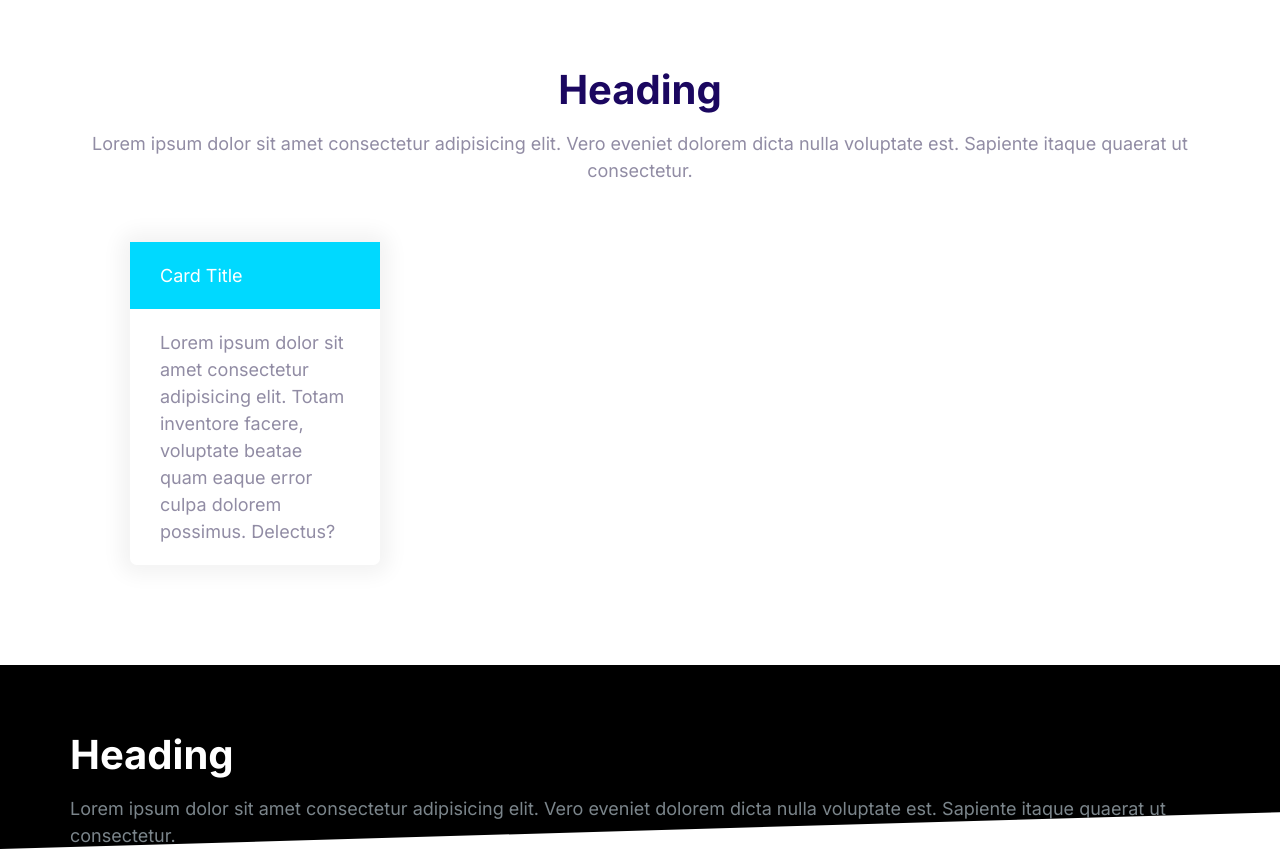
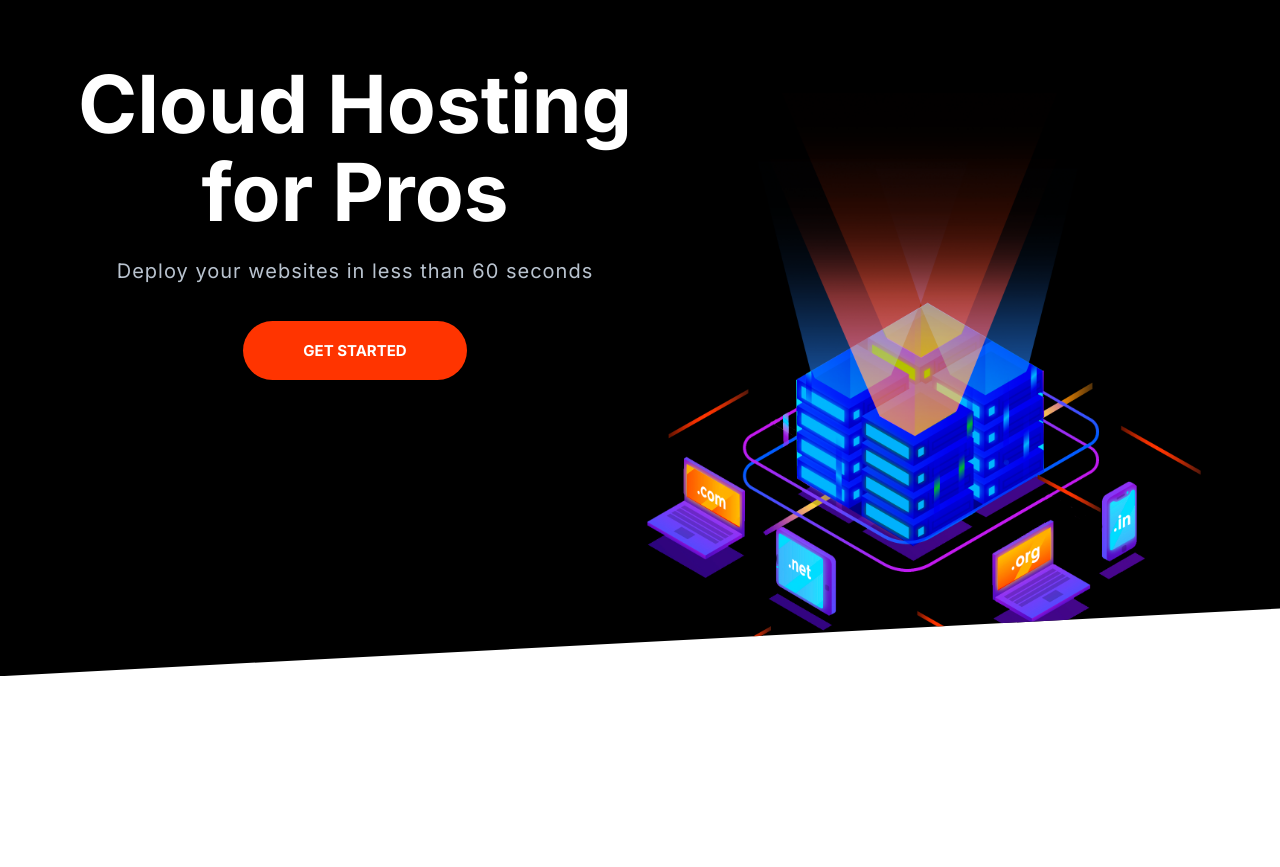
Before and after one commit to Jidda88/Moshify, a plain HTML site: page index.html in a window 1280 px wide. After the commit the page ends 800 px from the top, so only its background shows below. Drawn offline with Linux system fonts and the light colour scheme.

Commit message:
Building hero component initials.

```diff
--- a/css/styles.css
+++ b/css/styles.css
@@ -29,6 +29,7 @@ body {
 h1, h2, h3 {
     color: var(--color-headings);
     margin-bottom: 1rem;
+    line-height: 1.1;
 }
 
 h1 {
@@ -692,3 +693,36 @@ padding: 2rem 3rem;
     max-width: 1140px;
     margin: 0 auto;
 }
+
+/* Hero */
+
+.hero {
+    clip-path: polygon(0% 0%, 100% 0%, 100% 90%, 0% 100%);
+}
+
+.hero__tagline {
+    font-size: 2rem;
+    color: #b9c3cf;
+    letter-spacing: 1px;
+    margin: 2rem 0 5rem;
+}
+
+.hero__image {
+    width: 100%;
+}
+
+@media screen and (min-with: 768px){
+    .hero {
+        padding-top: 0;
+    }
+
+    .hero__content {
+        text-align: left;
+        align-self: center;
+    }
+
+    .block__heading {
+        font-size: 8rem;
+    }
+
+}
--- a/index.html
+++ b/index.html
@@ -15,36 +15,19 @@
     <link rel="stylesheet" href="css/styles.css" />
   </head>
   <body>
-    <section class="block container">
-      <header class="block__header">
-        <h2 class="block__heading">Heading</h2>
-        <p>
-          Lorem ipsum dolor sit amet consectetur adipisicing elit. Vero eveniet
-          dolorem dicta nulla voluptate est. Sapiente itaque quaerat ut
-          consectetur.
-        </p>
-      </header>
-      <div style="width: 30%; padding: 4rem">
-        <div class="card card--secondary">
-          <header class="card__header">Card Title</header>
-          <div class="card__body">
-            Lorem ipsum dolor sit amet consectetur adipisicing elit. Totam
-            inventore facere, voluptate beatae quam eaque error culpa dolorem
-            possimus. Delectus?
-          </div>
-        </div>
+    <section class="block block--dark block--skewed-left hero">
+      <div class="container grid grid--cols-2">
+        <header class="block__header hero__content">
+          <h1 class="block__heading">Cloud Hosting for Pros</h1>
+          <p class="hero__tagline">
+            Deploy your websites in less than 60 seconds
+          </p>
+          <a href="#" class="btn btn--accent btn--stretched">Get Started</a>
+        </header>
+        <img class="hero__image" src="/images/banner.png" alt="" />
       </div>
     </section>
 
-    <section class="block block--dark block--skewed-left">
-      <div class="container">
-        <h2 class="block__heading">Heading</h2>
-        <p>
-          Lorem ipsum dolor sit amet consectetur adipisicing elit. Vero eveniet
-          dolorem dicta nulla voluptate est. Sapiente itaque quaerat ut
-          consectetur.
-        </p>
-      </div>
-    </section>
+    <script src="/js/main.js"></script>
   </body>
 </html>
```
Also changed, not shown: components/blocks.html (+1 -0 lines), components/hero.html (added, +14 -0 lines).
